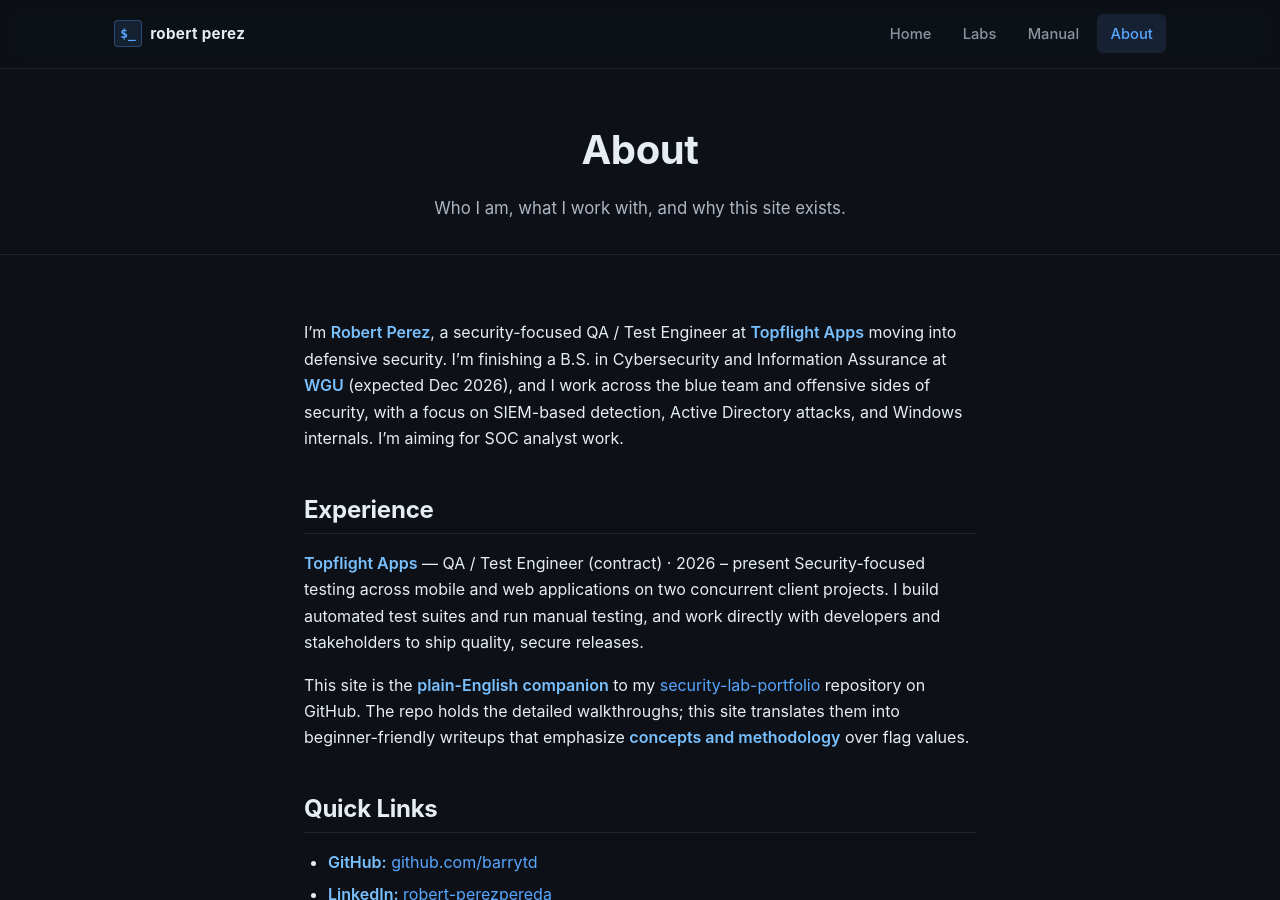
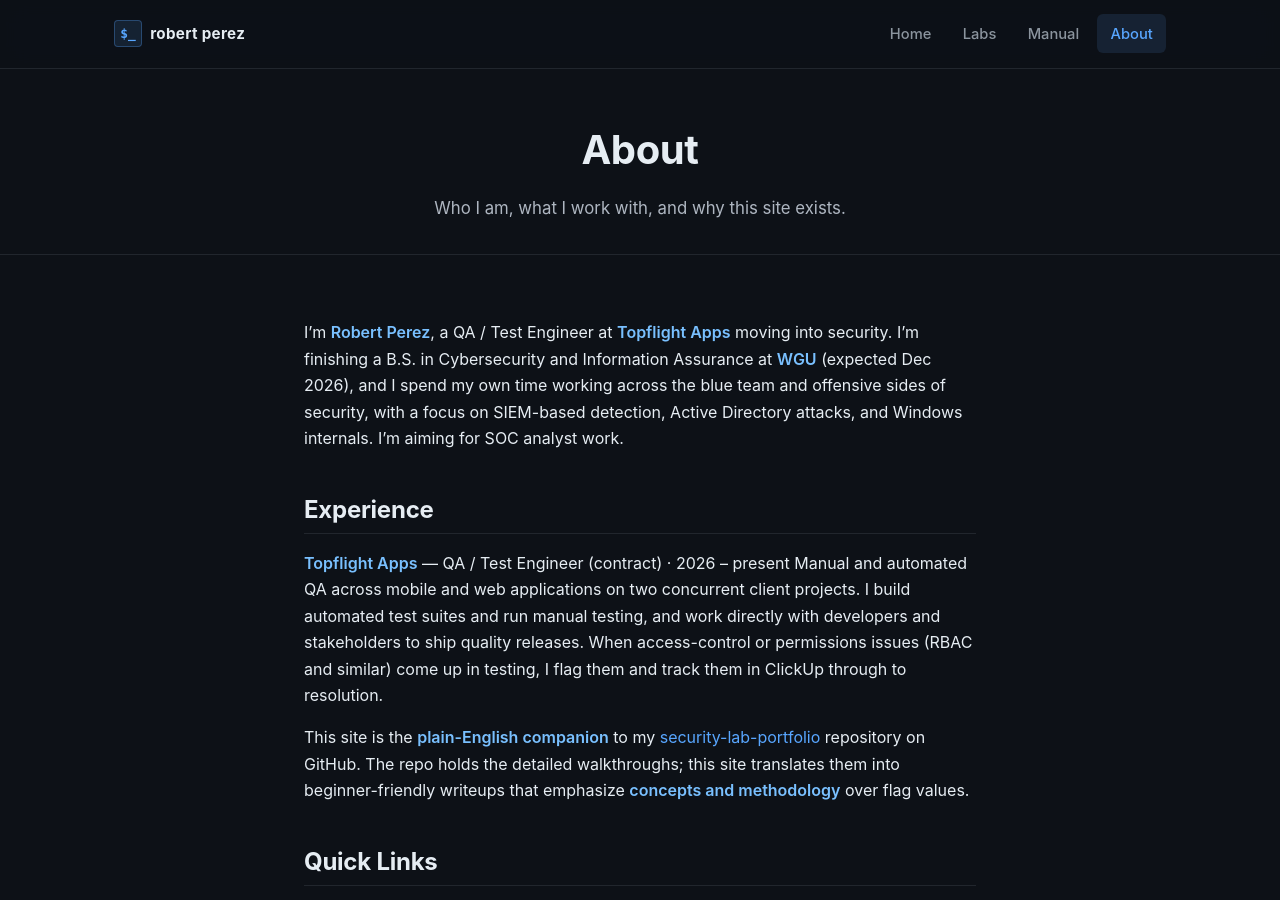
Before and after one commit to barrytd/barrytd.github.io, a Jekyll site: the page built from about.md, in a window 1280 px wide and 900 px high. Built offline with Jekyll 4.4.1, drawn with Linux system fonts in a browser that asks for light colours.

Commit message:
correct bio: general QA at Topflight, not security-focused
Fix an inaccurate claim. The Topflight role is general QA, not
security-focused; security work is self-directed (labs + degree). Reword
the home hero, About intro, and Experience entry to say so honestly, and
note the real on-the-job detail: flagging access-control/RBAC issues in
testing and tracking them in ClickUp.

Co-Authored-By: Claude Opus 4.8 (1M context) <noreply@anthropic.com>

```diff
--- a/_layouts/home.html
+++ b/_layouts/home.html
@@ -12,7 +12,7 @@ layout: default
     <span class="hero-title-prompt">$</span> {{ site.author.name | downcase }}
   </h1>
   <p class="hero-tagline">
-    Security-focused Test Engineer at Topflight Apps, moving into defensive security. Hands-on SOC and detection labs in Splunk and ELK, plus offensive writeups that show both sides, methodology-first with no spoilers. Open to SOC analyst and security roles.
+    QA / Test Engineer at Topflight Apps, moving into security. Hands-on SOC and detection labs in Splunk and ELK, plus offensive writeups that show both sides, methodology-first with no spoilers. Open to SOC analyst and security roles.
   </p>
   <div class="hero-actions">
     <a class="btn btn-primary" href="{{ '/labs/' | relative_url }}">Browse Labs</a>
--- a/about.md
+++ b/about.md
@@ -5,12 +5,12 @@ subtitle: Who I am, what I work with, and why this site exists.
 permalink: /about/
 ---
 
-I'm **Robert Perez**, a security-focused QA / Test Engineer at **Topflight Apps** moving into defensive security. I'm finishing a B.S. in Cybersecurity and Information Assurance at **WGU** (expected Dec 2026), and I work across the blue team and offensive sides of security, with a focus on SIEM-based detection, Active Directory attacks, and Windows internals. I'm aiming for SOC analyst work.
+I'm **Robert Perez**, a QA / Test Engineer at **Topflight Apps** moving into security. I'm finishing a B.S. in Cybersecurity and Information Assurance at **WGU** (expected Dec 2026), and I spend my own time working across the blue team and offensive sides of security, with a focus on SIEM-based detection, Active Directory attacks, and Windows internals. I'm aiming for SOC analyst work.
 
 ## Experience
 
 **Topflight Apps** — QA / Test Engineer (contract) · 2026 – present
-Security-focused testing across mobile and web applications on two concurrent client projects. I build automated test suites and run manual testing, and work directly with developers and stakeholders to ship quality, secure releases.
+Manual and automated QA across mobile and web applications on two concurrent client projects. I build automated test suites and run manual testing, and work directly with developers and stakeholders to ship quality releases. When access-control or permissions issues (RBAC and similar) come up in testing, I flag them and track them in ClickUp through to resolution.
 
 This site is the **plain-English companion** to my [security-lab-portfolio](https://github.com/barrytd/security-lab-portfolio) repository on GitHub. The repo holds the detailed walkthroughs; this site translates them into beginner-friendly writeups that emphasize **concepts and methodology** over flag values.
 
```
